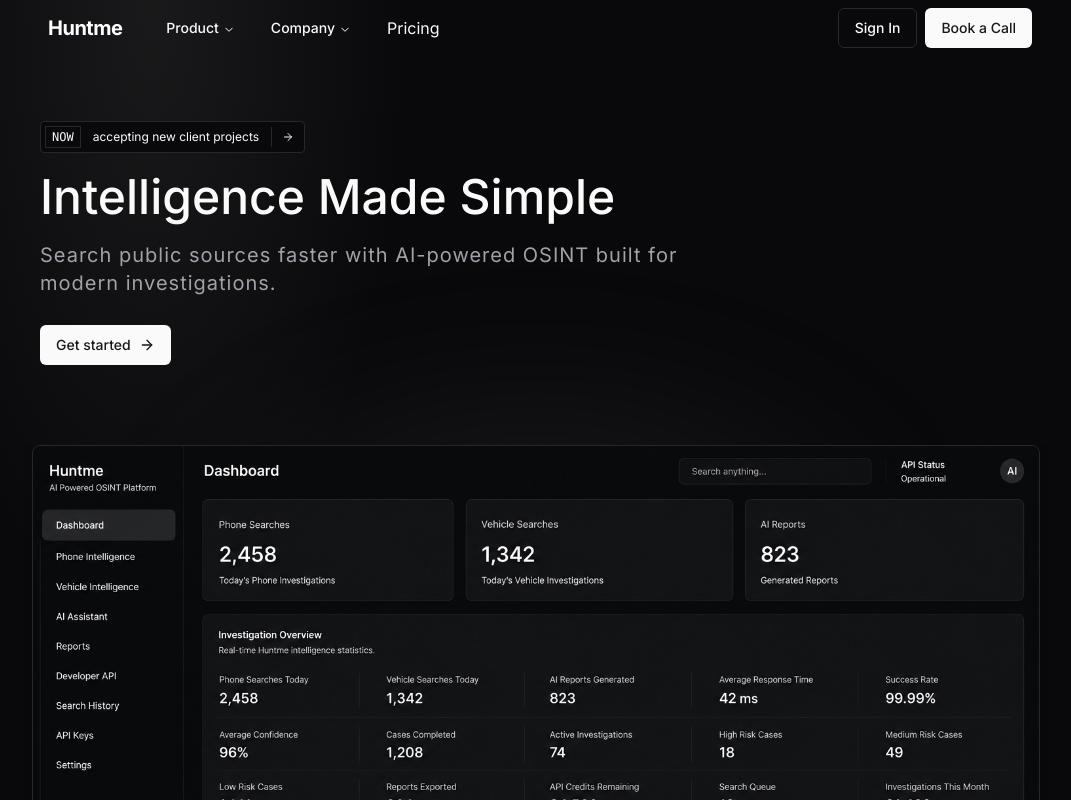
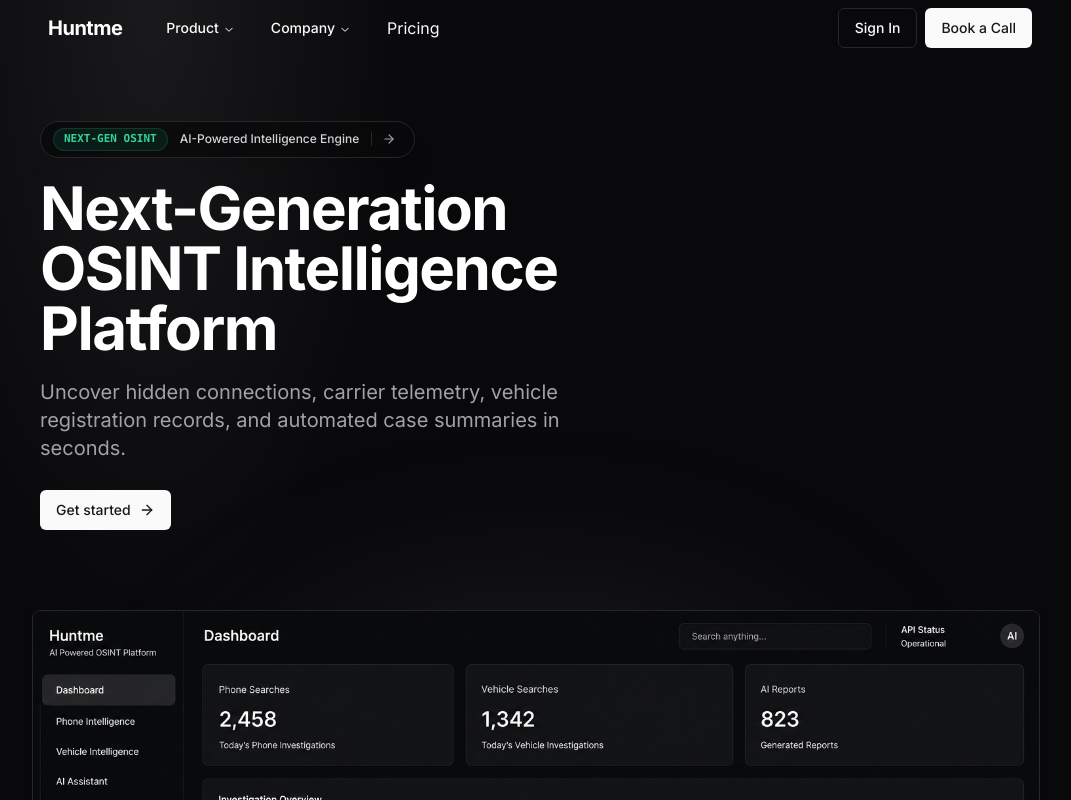
Before and after one commit to weanonymous01/Huntme-Osint, a Next.js app: page / in a window 1280 px wide. Shown: the top 800 px of the page, without its empty margins (104-1175 px from the left). Built offline with nearby package versions, Linux system fonts and the light colour scheme.

Commit message:
Update site page title metadata and hero section badge styling

```diff
--- a/app/layout.tsx
+++ b/app/layout.tsx
@@ -5,8 +5,8 @@
 const inter = Inter({ subsets: ["latin"] });
 
 export const metadata: Metadata = {
-  title: "Intelligence Made Simple",
-  description: "Search public sources faster with AI-powered OSINT built for modern investigations.",
+  title: "Huntme | AI-Powered OSINT Intelligence Platform",
+  description: "Enterprise-grade OSINT platform for phone telemetry, vehicle registration lookups, and AI-powered investigation timelines.",
 };
 
 export default function RootLayout({
--- a/components/ui/hero-3.tsx
+++ b/components/ui/hero-3.tsx
@@ -20,39 +20,39 @@
 			<div className="relative z-10 flex max-w-2xl flex-col gap-5 px-4">
 				<a
 					className={cn(
-						"group flex w-fit items-center gap-3 rounded-sm border bg-card p-1 shadow-xs",
-						"fade-in slide-in-from-bottom-10 animate-in fill-mode-backwards transition-all delay-500 duration-500 ease-out"
+						"group flex w-fit items-center gap-3 rounded-full border border-zinc-800 bg-zinc-950/80 px-3 py-1.5 shadow-xl backdrop-blur-md",
+						"fade-in slide-in-from-bottom-10 animate-in fill-mode-backwards transition-all delay-500 duration-500 ease-out hover:border-zinc-700"
 					)}
-					href="#link"
+					href="/products/phone-osint"
 				>
-					<div className="rounded-xs border bg-card px-1.5 py-0.5 shadow-sm">
-						<p className="font-mono text-xs">NOW</p>
+					<div className="rounded-full bg-emerald-500/10 border border-emerald-500/20 px-2.5 py-0.5 shadow-sm">
+						<p className="font-mono text-[11px] font-bold text-emerald-400">NEXT-GEN OSINT</p>
 					</div>
 
-					<span className="text-xs">accepting new client projects</span>
-					<span className="block h-5 border-l" />
+					<span className="text-xs text-zinc-300 font-medium">AI-Powered Intelligence Engine</span>
+					<span className="block h-3.5 border-l border-zinc-800" />
 
-					<div className="pr-1">
-						<ArrowRightIcon className="size-3 -translate-x-0.5 duration-150 ease-out group-hover:translate-x-0.5" />
+					<div className="pr-1 text-zinc-400 group-hover:text-white">
+						<ArrowRightIcon className="size-3.5 -translate-x-0.5 duration-150 ease-out group-hover:translate-x-0.5" />
 					</div>
 				</a>
 
 				<h1
 					className={cn(
-						"text-balance font-medium text-4xl text-foreground leading-tight md:text-5xl",
+						"text-balance font-bold text-4xl text-white tracking-tight leading-tight md:text-6xl",
 						"fade-in slide-in-from-bottom-10 animate-in fill-mode-backwards delay-100 duration-500 ease-out"
 					)}
 				>
-					Intelligence Made Simple
+					Next-Generation OSINT Intelligence Platform
 				</h1>
 
 				<p
 					className={cn(
-						"text-muted-foreground text-sm tracking-wider sm:text-lg md:text-xl",
+						"text-zinc-400 text-base sm:text-lg md:text-xl leading-relaxed max-w-xl font-normal",
 						"fade-in slide-in-from-bottom-10 animate-in fill-mode-backwards delay-200 duration-500 ease-out"
 					)}
 				>
-					Search public sources faster with AI-powered OSINT built for modern investigations.
+					Uncover hidden connections, carrier telemetry, vehicle registration records, and automated case summaries in seconds.
 				</p>
 
 				<div className="fade-in slide-in-from-bottom-10 flex w-fit animate-in items-center justify-center gap-3 fill-mode-backwards pt-2 delay-300 duration-500 ease-out">
```
